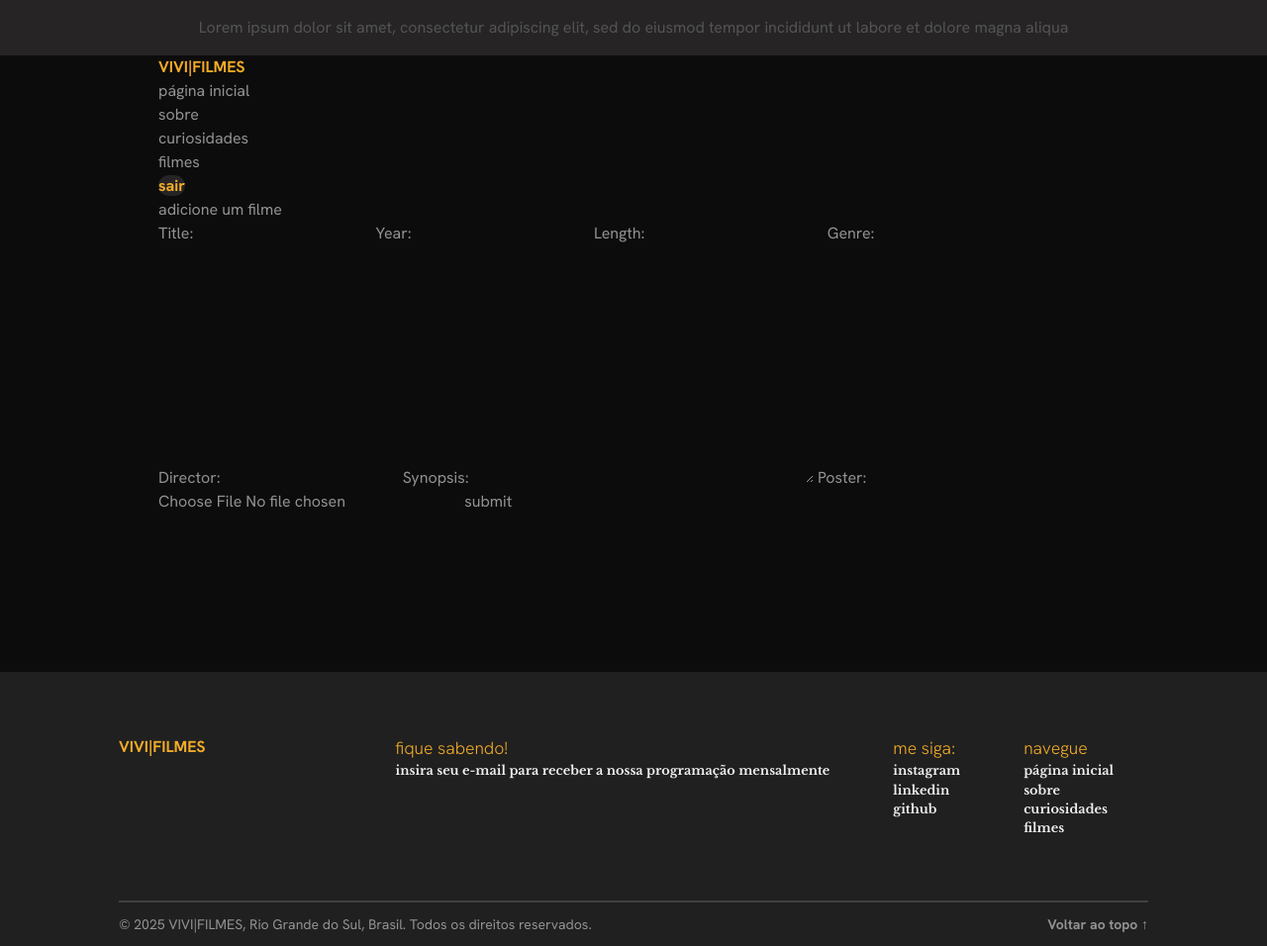
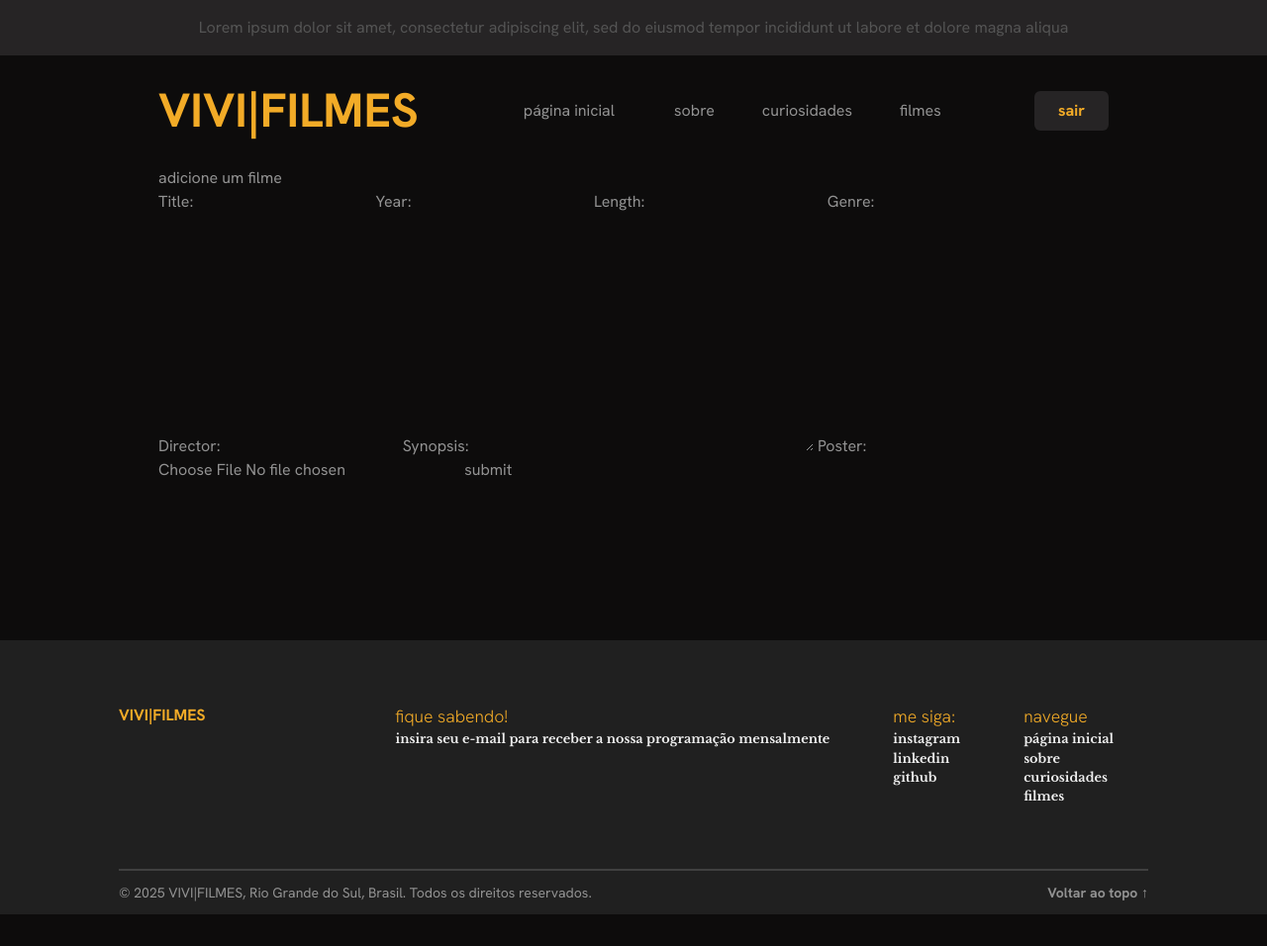
Before and after one commit to vitoriabecker/cinema, a Django app: page /movie/add in a window 1280 px wide. Shown: the whole page at 99% size. After the commit the page ends 924 px from the top, so only its background shows below. Run offline with Django 5.2, Linux system fonts and the light colour scheme; the first user in the database is signed in; style sheets or scripts are compiled from the project's sources; some web fonts are replaced.

Commit message:
feat: template styling

```diff
--- a/cinema/static/dist/styles.css
+++ b/cinema/static/dist/styles.css
@@ -7,20 +7,25 @@
       "Segoe UI Emoji", "Segoe UI Symbol", "Noto Color Emoji";
     --font-mono: ui-monospace, SFMono-Regular, Menlo, Monaco, Consolas, "Liberation Mono",
       "Courier New", monospace;
-    --color-red-600: oklch(57.7% 0.245 27.325);
-    --color-amber-50: oklch(98.7% 0.022 95.277);
+    --color-amber-500: oklch(76.9% 0.188 70.08);
     --color-neutral-600: oklch(43.9% 0 0);
     --color-neutral-700: oklch(37.1% 0 0);
-    --color-white: #fff;
     --spacing: 0.25rem;
     --text-sm: 0.875rem;
     --text-sm--line-height: calc(1.25 / 0.875);
     --text-lg: 1.125rem;
     --text-lg--line-height: calc(1.75 / 1.125);
+    --text-2xl: 1.5rem;
+    --text-2xl--line-height: calc(2 / 1.5);
     --text-4xl: 2.25rem;
     --text-4xl--line-height: calc(2.5 / 2.25);
+    --text-5xl: 3rem;
+    --text-5xl--line-height: 1;
+    --text-6xl: 3.75rem;
+    --text-6xl--line-height: 1;
     --font-weight-light: 300;
     --font-weight-bold: 700;
+    --radius-md: 0.375rem;
     --radius-lg: 0.5rem;
     --ease-in-out: cubic-bezier(0.4, 0, 0.2, 1);
     --default-transition-duration: 150ms;
@@ -318,23 +320,20 @@
   .h-px {
     height: 1px;
   }
-  .min-h-2\/3 {
-    min-height: calc(2/3 * 100%);
-  }
   .w-1\/2 {
     width: calc(1/2 * 100%);
   }
-  .w-11\/12 {
-    width: calc(11/12 * 100%);
+  .w-8 {
+    width: calc(var(--spacing) * 8);
   }
-  .w-16 {
-    width: calc(var(--spacing) * 16);
-  }
-  .w-\[92\%\] {
-    width: 92%;
+  .w-auto {
+    width: auto;
   }
   .w-full {
     width: 100%;
+  }
+  .shrink-0 {
+    flex-shrink: 0;
   }
   .border-collapse {
     border-collapse: collapse;
@@ -369,14 +368,14 @@
   .justify-start {
     justify-content: flex-start;
   }
+  .gap-4 {
+    gap: calc(var(--spacing) * 4);
+  }
   .gap-6 {
     gap: calc(var(--spacing) * 6);
   }
   .gap-8 {
     gap: calc(var(--spacing) * 8);
-  }
-  .gap-x-10 {
-    column-gap: calc(var(--spacing) * 10);
   }
   .gap-x-16 {
     column-gap: calc(var(--spacing) * 16);
@@ -398,6 +397,9 @@
   .rounded-lg {
     border-radius: var(--radius-lg);
   }
+  .rounded-md {
+    border-radius: var(--radius-md);
+  }
   .border {
     border-style: var(--tw-border-style);
     border-width: 1px;
@@ -421,8 +417,11 @@
   .p-20 {
     padding: calc(var(--spacing) * 20);
   }
-  .px-5 {
-    padding-inline: calc(var(--spacing) * 5);
+  .px-3 {
+    padding-inline: calc(var(--spacing) * 3);
+  }
+  .px-6 {
+    padding-inline: calc(var(--spacing) * 6);
   }
   .px-28 {
     padding-inline: calc(var(--spacing) * 28);
@@ -430,17 +429,30 @@
   .px-30 {
     padding-inline: calc(var(--spacing) * 30);
   }
+  .py-1 {
+    padding-block: calc(var(--spacing) * 1);
+  }
   .py-2 {
     padding-block: calc(var(--spacing) * 2);
   }
   .py-3 {
     padding-block: calc(var(--spacing) * 3);
   }
+  .py-8 {
+    padding-block: calc(var(--spacing) * 8);
+  }
   .py-16 {
     padding-block: calc(var(--spacing) * 16);
   }
+  .pb-4 {
+    padding-bottom: calc(var(--spacing) * 4);
+  }
   .text-center {
     text-align: center;
+  }
+  .text-2xl {
+    font-size: var(--text-2xl);
+    line-height: var(--tw-leading, var(--text-2xl--line-height));
   }
   .text-4xl {
     font-size: var(--text-4xl);
@@ -532,18 +541,40 @@
     transition-timing-function: var(--tw-ease, var(--default-transition-timing-function));
     transition-duration: var(--tw-duration, var(--default-transition-duration));
   }
+  .duration-200 {
+    --tw-duration: 200ms;
+    transition-duration: 200ms;
+  }
   .ease-in-out {
     --tw-ease: var(--ease-in-out);
     transition-timing-function: var(--ease-in-out);
   }
-  .md\:static {
-    @media (width >= 48rem) {
-      position: static;
+  .hover\:text-amber-500 {
+    &:hover {
+      @media (hover: hover) {
+        color: var(--color-amber-500);
+      }
     }
   }
-  .md\:min-h-fit {
+  .focus\:outline-none {
+    &:focus {
+      --tw-outline-style: none;
+      outline-style: none;
+    }
+  }
+  .md\:block {
     @media (width >= 48rem) {
-      min-height: fit-content;
+      display: block;
+    }
+  }
+  .md\:hidden {
+    @media (width >= 48rem) {
+      display: none;
+    }
+  }
+  .md\:h-13 {
+    @media (width >= 48rem) {
+      height: calc(var(--spacing) * 13);
     }
   }
   .md\:grid-cols-7 {
@@ -551,19 +582,27 @@
       grid-template-columns: repeat(7, minmax(0, 1fr));
     }
   }
-  .md\:flex-row {
+  .md\:text-4xl {
     @media (width >= 48rem) {
-      flex-direction: row;
+      font-size: var(--text-4xl);
+      line-height: var(--tw-leading, var(--text-4xl--line-height));
     }
   }
-  .md\:items-center {
-    @media (width >= 48rem) {
-      align-items: center;
+  .lg\:h-14 {
+    @media (width >= 64rem) {
+      height: calc(var(--spacing) * 14);
     }
   }
-  .md\:gap-x-10 {
-    @media (width >= 48rem) {
-      column-gap: calc(var(--spacing) * 10);
+  .lg\:text-5xl {
+    @media (width >= 64rem) {
+      font-size: var(--text-5xl);
+      line-height: var(--tw-leading, var(--text-5xl--line-height));
+    }
+  }
+  .lg\:text-6xl {
+    @media (width >= 64rem) {
+      font-size: var(--text-6xl);
+      line-height: var(--tw-leading, var(--text-6xl--line-height));
     }
   }
 }
@@ -612,7 +651,6 @@ header, main {
   font-weight: bold;
   background-color: #262425;
   color: #f2ab27;
-  border-radius: 1rem;
 }
 #logout:hover {
   background: #545454;
@@ -929,6 +967,10 @@ footer h2 {
   syntax: "*";
   inherits: false;
 }
+@property --tw-duration {
+  syntax: "*";
+  inherits: false;
+}
 @property --tw-ease {
   syntax: "*";
   inherits: false;
@@ -976,6 +1018,7 @@ footer h2 {
       --tw-drop-shadow-color: initial;
       --tw-drop-shadow-alpha: 100%;
       --tw-drop-shadow-size: initial;
+      --tw-duration: initial;
       --tw-ease: initial;
     }
   }
--- a/cinema/static/style.css
+++ b/cinema/static/style.css
@@ -39,7 +39,6 @@ header, main {
 
 /* header */
 .logo {
-  /* font-size: 3.1rem; */
   color: #f2ab27;
   font-weight: bold;
 }
@@ -59,7 +58,6 @@ header, main {
   font-weight: bold;
   background-color: #262425;
   color: #f2ab27;
-  border-radius: 1rem;
 }
 #logout:hover {
   background: #545454;
--- a/cinema/templates/cinema/base.html
+++ b/cinema/templates/cinema/base.html
@@ -31,29 +31,60 @@
 
   <header>
     <nav class="">
+      <div class="flex justify-between items-center py-8">
 
-      <div>
-        <h1 class="logo">VIVI|FILMES</h1>
+        <div class="flex shrink-0">
+          <!--<img src="static/images/movie-frame.png" alt="Logo" class="w-auto h-12 md:h-13 lg:h-14">-->
+          <p class="logo text-2xl md:text-4xl lg:text-5xl flex items-center uppercase">vivi|filmes</p>
         </div>
 
-      <div class="">
-        <ul class="">
-          <li><a href="{% url 'home' %}">página inicial</a></li>
-          <li><a href="#">sobre</a></li>
-          <li><a href="#">curiosidades</a></li>
-          <li><a href="{% url 'movie_list' %}">filmes</a></li>
+        <div class="hidden md:block">
+          <ul class="flex items-center gap-6">
+            <li><a class="inline-block py-1 px-6 hover:text-amber-500" href="{% url 'home' %}">página inicial</a></li>
+            <li><a class="inline-block py-1 px-3 hover:text-amber-500" href="#">sobre</a></li>
+            <li><a class="inline-block py-1 px-3 hover:text-amber-500" href="#">curiosidades</a></li>
+            <li><a class="inline-block py-1 px-3 hover:text-amber-500" href="{% url 'movie_list' %}">filmes</a></li>
           </ul>
         </div>
 
-      <div>
+        <div class="flex items-center gap-4">
           {% if request.user.is_authenticated %}
-          <a class="" id="logout" href="{% url 'logout' %}">sair</a>
+            <!-- ta horrivel esse botao, alterar depois -->
+            <a class="rounded-md px-6 py-2 duration-200 hidden md:block" id="logout" href="{% url 'logout' %}">sair</a>
           {% else %}
             <a class="" id="signup" href="{% url 'signup' %}">Criar conta</a>
             <a class="" id="login" href="{% url 'login' %}">Entrar</a>
           {% endif %}
         </div>
+
+        <button id="menu-btn" class="md:hidden focus:outline-none">
+          <!-- simple 3 bars icon -->
+          <svg class="w-8 h-8" fill="none" stroke="currentColor" stroke-width="2" viewBox="0 0 24 24">
+            <path stroke-linecap="round" stroke-linejoin="round" d="M4 6h16M4 12h16M4 18h16"/>
+          </svg>
+        </button>
+      </div>
+
+      <div id="mobile-menu" class="hidden md:hidden px-6 pb-4">
+        <ul>
+          <li><a class="block py-2 hover:text-amber-500" href="{% url 'home' %}">página inicial</a></li>
+          <li><a class="block py-2 hover:text-amber-500" href="#">sobre</a></li>
+          <li><a class="block py-2 hover:text-amber-500" href="#">curiosidades</a></li>
+          <li><a class="block py-2 hover:text-amber-500" href="{% url 'movie_list' %}">filmes</a></li>
+        </ul>
+      </div>
+
     </nav>
+
+    <script>
+      const btn = document.getElementById('menu-btn');
+      const menu = document.getElementById('mobile-menu');
+
+      btn.addEventListener('click', () => {
+        menu.classList.toggle('hidden');
+      });
+    </script>
+
   </header>
 
   <main>
```
Also changed, not shown: other parts of cinema/static/dist/styles.css (+6 -18 lines), cinema/static/images/movie-frame.png (added), db.sqlite3. Lines whose indentation alone changed are shown as unchanged.
